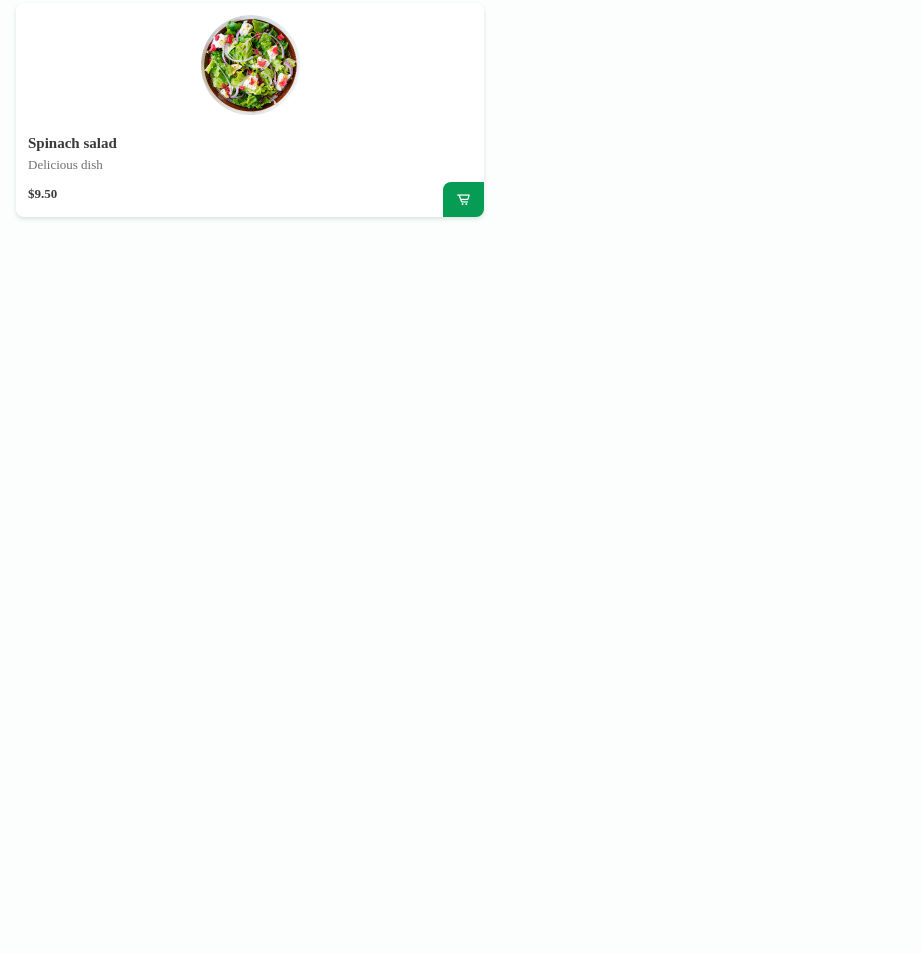
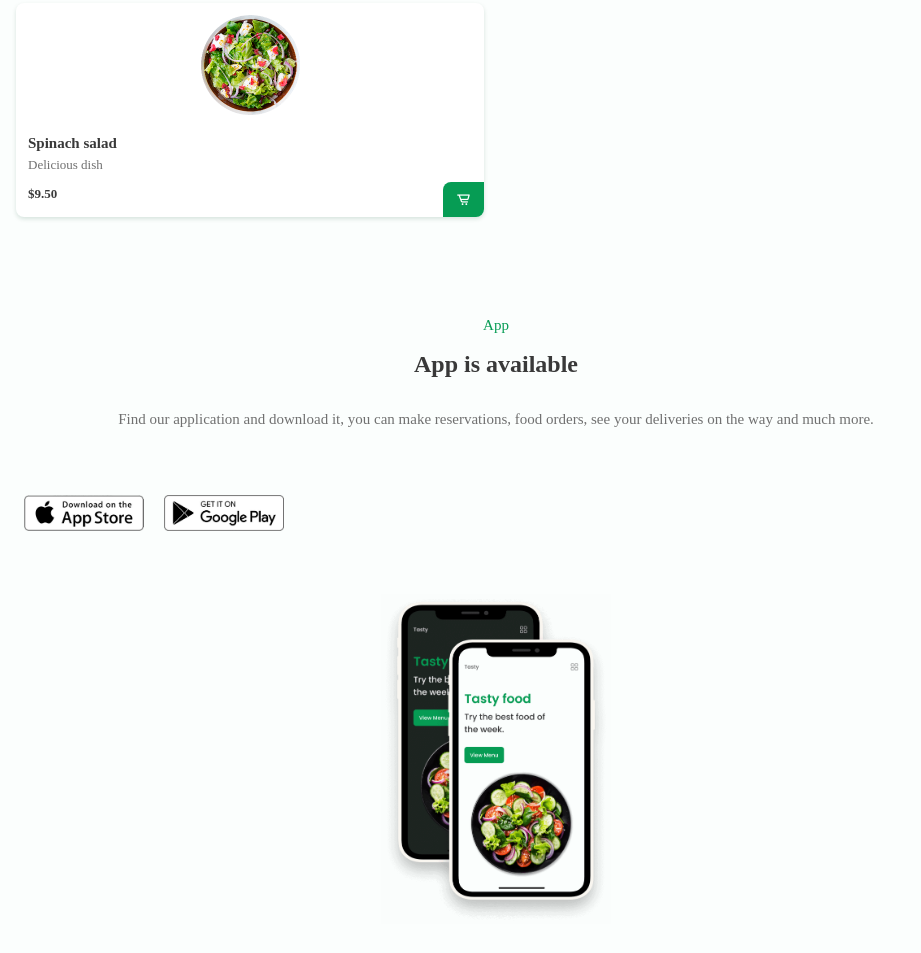
Before and after one commit to DevBrad/Website-Restaurant-light-dark-mode, a website: page index.html in a window 1280 px wide. Shown: the part 2003-2956 px from the top of the page, without its empty margins (0-921 px from the left). Before the commit the page ends 2444 px from the top, so only its background shows below. Drawn offline with nearby package versions, Linux system fonts and the light colour scheme; files whose address does not match are found by name.

Commit message:
app component is done

```diff
--- a/index.html
+++ b/index.html
@@ -408,7 +408,26 @@
 
         <!--===== APP =====-->
         <section class="app section bd-container">
+            <div class="app__container bd-grid">
+                <div class="app__data">
+                    <span class="section-subtitle">App</span>
+                    <h2 class="section-title">App is available</h2>
+                    <p class="app__description">Find our application and download it, you can make reservations,
+                        food orders, see your deliveries on the way and much more.
+                    </p>
+                </div>
 
+                <div class="app__stores">
+                    <a href="#">
+                        <img src="/images/app1.png" alt="" class="app__store">
+                    </a>
+                    <a href="#">
+                        <img src="/images//html-coding.png" alt="" class="app__store">
+                    </a>
+                </div>
+
+                <img src="/images/movil-app.png" alt="" class="app__img">
+            </div>
         </section>
     </main>
     <!--=====FOOTER=====-->
--- /dev/null
+++ b/scss/components/_app.scss
@@ -0,0 +1,24 @@
+.app {
+
+    &__data {
+        text-align: center;
+    }
+
+    &__description {
+        margin-bottom: $--mb-5;
+    }
+
+    &__stores {
+        margin-bottom: $--mb-4;
+    }
+
+    &__store {
+        width: 120px;
+        margin: 0 $--mb-1;
+    }
+
+    &__img {
+        width: 230px;
+        justify-self: center;
+    }
+}
--- a/scss/global.scss
+++ b/scss/global.scss
@@ -18,3 +18,4 @@
 @import "components/about";
 @import "components/services";
 @import "components/menu";
+@import "components/app";
```
Also changed, not shown: css/global.css.
